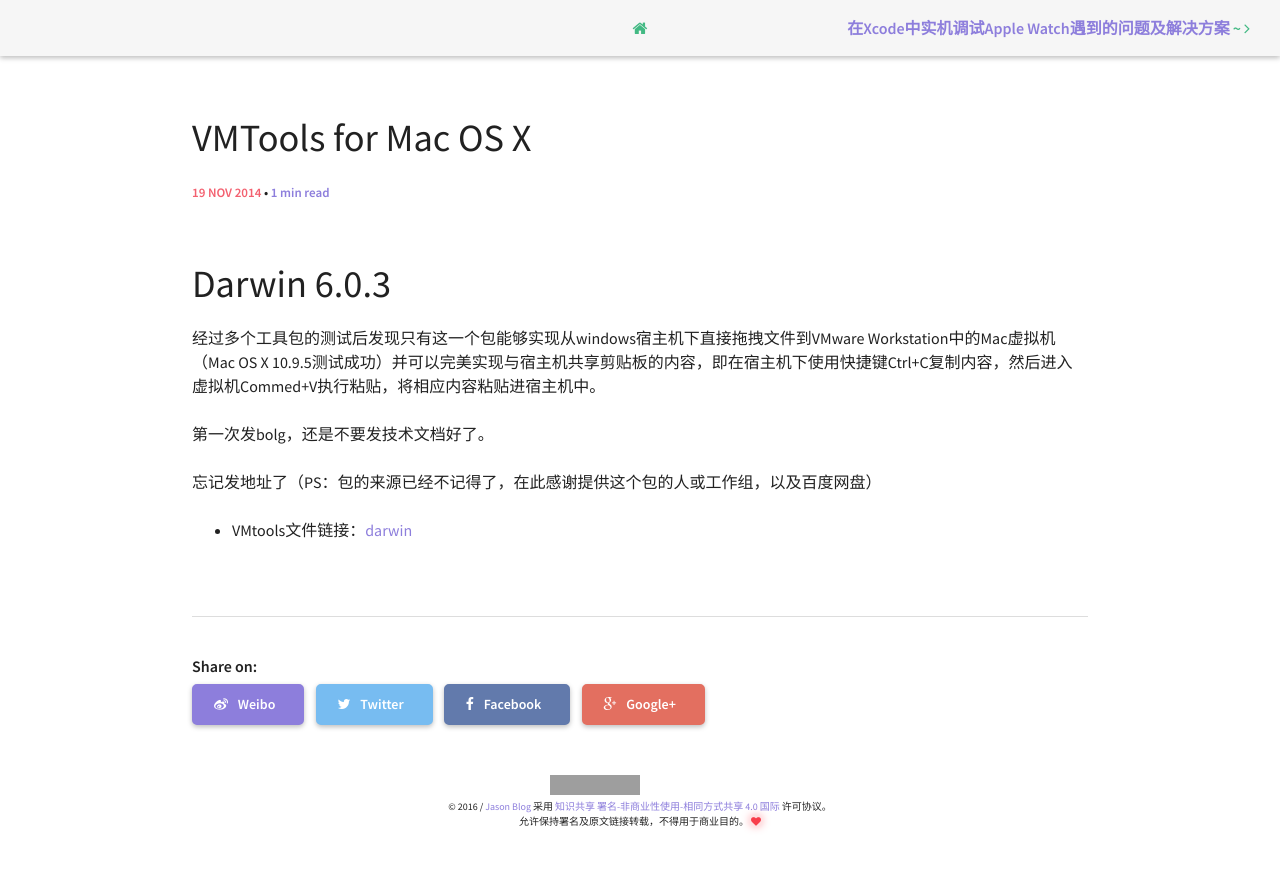
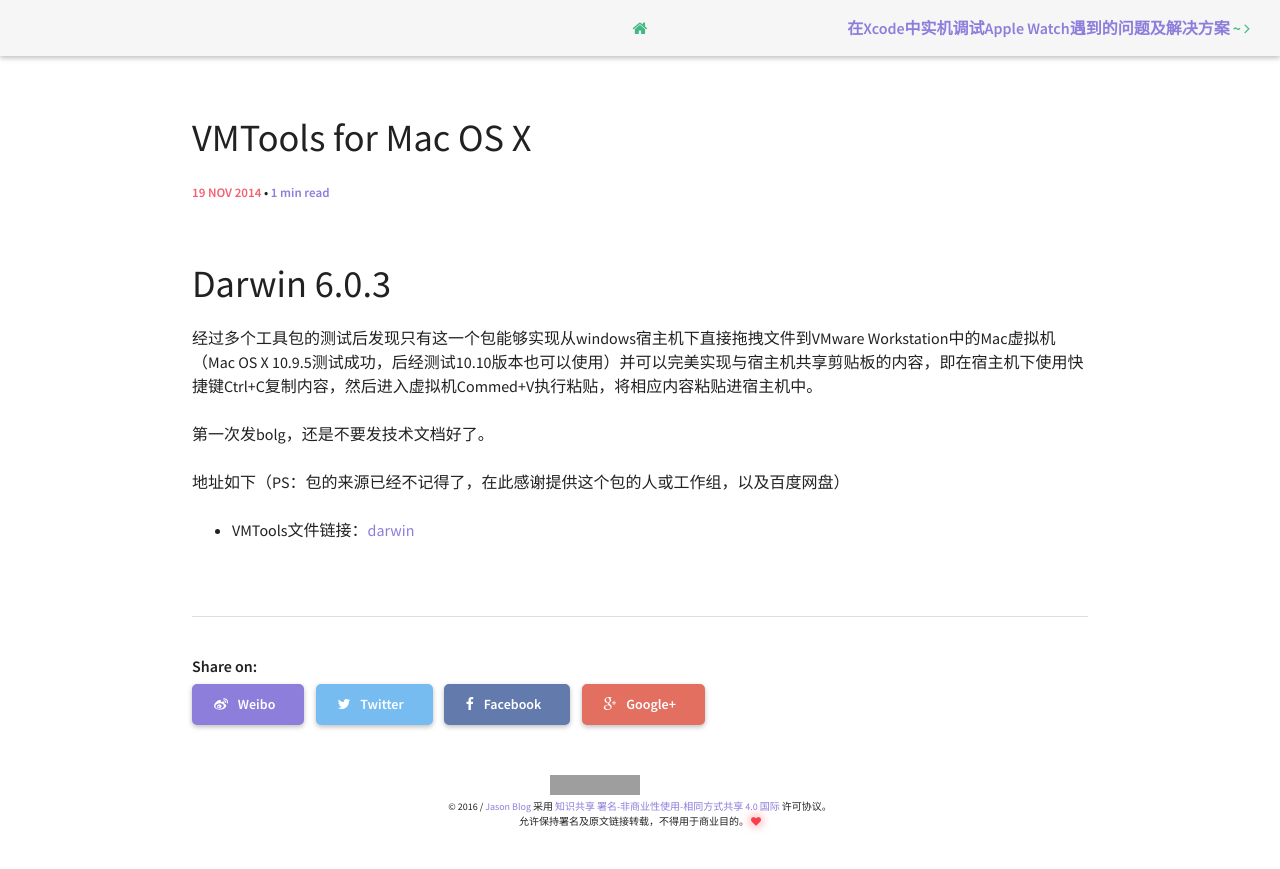
Before and after one commit to DeveloperJx/Developer, a Jekyll site: the page built from _posts/2014-11-19-darwin6.0.3.md, in a window 1280 px wide. Shown: the top 869 px of the page. Built offline with Jekyll 4.4.1, drawn with Linux system fonts in a browser that asks for light colours; grey boxes are pictures that could not be loaded.

Commit message:
Update 2014-11-19-darwin6.0.3.md

```diff
--- a/_posts/2014-11-19-darwin6.0.3.md
+++ b/_posts/2014-11-19-darwin6.0.3.md
@@ -8,10 +8,10 @@
 
 # Darwin 6.0.3
 
-经过多个工具包的测试后发现只有这一个包能够实现从windows宿主机下直接拖拽文件到VMware Workstation中的Mac虚拟机（Mac OS X 10.9.5测试成功）并可以完美实现与宿主机共享剪贴板的内容，即在宿主机下使用快捷键Ctrl+C复制内容，然后进入虚拟机Commed+V执行粘贴，将相应内容粘贴进宿主机中。
+经过多个工具包的测试后发现只有这一个包能够实现从windows宿主机下直接拖拽文件到VMware Workstation中的Mac虚拟机（Mac OS X 10.9.5测试成功，后经测试10.10版本也可以使用）并可以完美实现与宿主机共享剪贴板的内容，即在宿主机下使用快捷键Ctrl+C复制内容，然后进入虚拟机Commed+V执行粘贴，将相应内容粘贴进宿主机中。
 
 第一次发bolg，还是不要发技术文档好了。
 
-忘记发地址了（PS：包的来源已经不记得了，在此感谢提供这个包的人或工作组，以及百度网盘）
+地址如下（PS：包的来源已经不记得了，在此感谢提供这个包的人或工作组，以及百度网盘）
 
-* VMtools文件链接：[darwin](http://pan.baidu.com/s/1pJzAafT "darwin 6.0.3.ios")
+* VMTools文件链接：[darwin](http://pan.baidu.com/s/1pJzAafT "darwin 6.0.3.ios")
```
